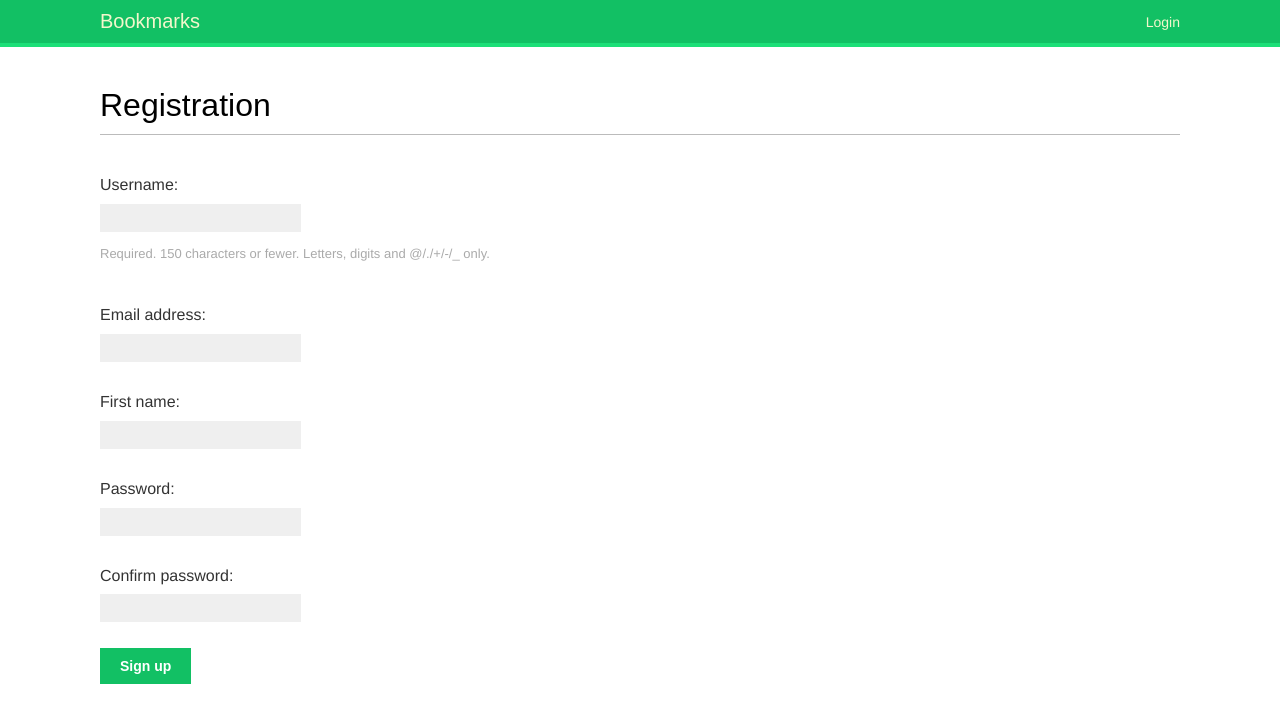
After one commit to viktorkislyak1996/Bookmarks, a Django app: page /account/register/ in a window 1280 px wide. The commit adds this page. Shown: the top 723 px of the page. Run offline with Django 4.2, Linux system fonts and the light colour scheme; some web fonts are replaced.

Commit message:
Add registration logic

```diff
--- a/account/forms.py
+++ b/account/forms.py
@@ -1,6 +1,22 @@
 from django import forms
+from django.contrib.auth.models import User
 
 
 class LoginForm(forms.Form):
     username = forms.CharField()
     password = forms.CharField(widget=forms.PasswordInput)
+
+
+class UserRegistrationForm(forms.ModelForm):
+    password = forms.CharField(label='Password', widget=forms.PasswordInput)
+    confirm_password = forms.CharField(label='Confirm password', widget=forms.PasswordInput)
+
+    class Meta:
+        model = User
+        fields = ('username', 'email', 'first_name')
+
+    def clean_confirm_password(self):
+        cd = self.cleaned_data
+        if cd['password'] != cd['confirm_password']:
+            raise forms.ValidationError("Passwords don't match")
+        return cd['confirm_password']
--- /dev/null
+++ b/account/templates/account/register.html
@@ -0,0 +1,12 @@
+{% extends "base.html" %}
+
+{% block title %}Registration{% endblock %}
+
+{% block content %}
+<h1>Registration</h1>
+<form action="." method="post">
+    {{ form.as_p }}
+    {% csrf_token %}
+    <p><input type="submit" value="Sign up"></p>
+</form>
+{% endblock %}
--- a/account/templates/base.html
+++ b/account/templates/base.html
@@ -8,7 +8,7 @@
 </head>
 <body>
     <div id="header">
-        <span class="logo">Bookmarks</span>
+        <span class="logo"><a href="{% url 'dashboard' %}">Bookmarks</a></span>
         {% if request.user.is_authenticated %}
             <ul class="menu">
                 <li {% if section == 'dashboard' %} class='selected' {% endif %}>
--- a/account/templates/registration/login.html
+++ b/account/templates/registration/login.html
@@ -16,5 +16,6 @@
       <p><input type="submit" value="Sign in"></p>
     </form>
     <p><a href="{% url 'password_reset' %}">Forgotten your password?</a></p>
+    <p><a href="{% url 'register' %}">Don't have an account?</a></p>
   </div>
 {% endblock %}
--- a/account/urls.py
+++ b/account/urls.py
@@ -6,6 +6,9 @@ from account.views import *
 
 urlpatterns = [
     # path('login/', user_login, name='login'),
+    # register
+    path('register/', user_register, name='register'),
+    # login/logout
     path('', dashboard, name='dashboard'),
     path('login/', LoginView.as_view(), name='login'),
     path('logout/', LogoutView.as_view(), name='logout'),
--- a/account/views.py
+++ b/account/views.py
@@ -1,8 +1,9 @@
 from django.contrib.auth import authenticate, login
+from django.contrib.auth.models import User
 from django.http import HttpResponse
 from django.shortcuts import render
 
-from account.forms import LoginForm
+from account.forms import LoginForm, UserRegistrationForm
 from django.contrib.auth.decorators import login_required
 
 
@@ -28,3 +29,15 @@ def user_login(request):
     else:
         form = LoginForm()
     return render(request, 'account/login.html', {'form': form})
+
+def user_register(request):
+    if request.method == 'POST':
+        form = UserRegistrationForm(request.POST)
+        if form.is_valid():
+            new_user = form.save(commit=False)
+            new_user.set_password(form.cleaned_data['password'])
+            new_user.save()
+            return render(request, 'account/register_done.html', {'new_user': new_user})
+    else:
+        form = UserRegistrationForm()
+    return render(request, 'account/register.html', {'form': form})
```
Also changed, not shown: account/templates/account/login.html (deleted, +0 -13 lines), account/templates/account/register_done.html (added, +9 -0 lines).
